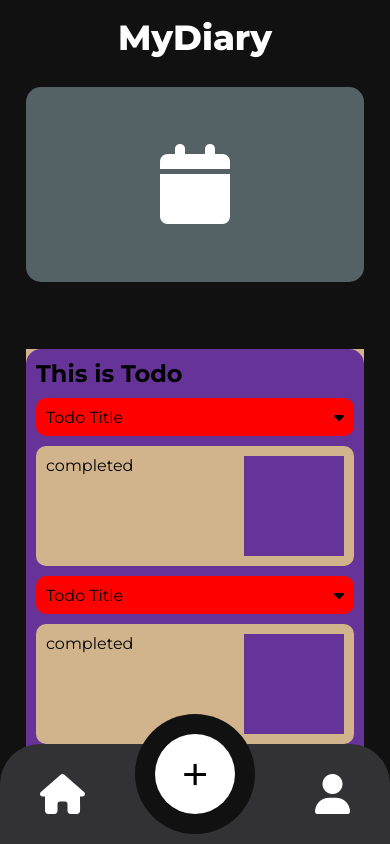
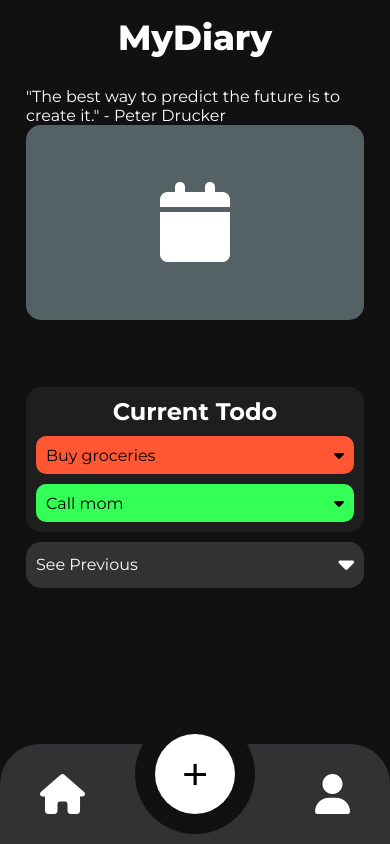
Before and after one commit to Harshit7048/Dairy, a React (Vite) app: page / in a window 390 px wide. Built offline with nearby package versions, Linux system fonts and the light colour scheme; grey boxes are pictures that could not be loaded; a web font is replaced by a local one.

Commit message:
todo updated

```diff
--- a/src/App.tsx
+++ b/src/App.tsx
@@ -11,12 +11,14 @@ import { Route } from 'react-router-dom'
 import FullDairyPage from './Pages/FullDairyPage'
 import AddTodo from './Components/AddTodo'
 import UserLogin from './Components/UserLogin'
+import UserBaseContextProvider from './Context/UserBaseContextProvider'
 
 function App() {
 
 
   return (
     <>
+      <UserBaseContextProvider>
         <LibraryContextProvider>
 
           <div className='app-main'>
@@ -35,6 +37,9 @@ function App() {
           </div>
         </LibraryContextProvider>
 
+      </UserBaseContextProvider>
+
+
 
 
 
--- /dev/null
+++ b/src/Assets/userBase.ts
@@ -0,0 +1,45 @@
+import type { UserBase } from "../Context/types";
+
+const userBaseData: UserBase[] = [
+    {
+        userId: 1,
+        name: "Harshit Bhardwaj",
+        email: "hello1@gmail.com",
+        password: "password123",
+        diaries: [
+            {
+                date: "2023-11-25",
+                title: "My First Diary Entry",
+                content:
+                    "Today was a great day! I went to the park and enjoyed the sunshine.",
+                main_img:
+                    "https://artmarketmag.com/wp-content/uploads/2025/03/Cran-Montana-100-x-100-cm.jpg ",
+            },
+            {
+                date: "2023-11-26",
+                title: "A Rainy Day",
+                content: "It rained all day today. I stayed indoors and read a book.",
+                main_img:
+                    "https://artmarketmag.com/wp-content/uploads/2025/03/Cran-Montana-100-x-100-cm.jpg",
+            },
+        ],
+        todos: [
+            {
+                date: "2023-11-27",
+                title: "Buy groceries",
+                color: "#FF5733",
+                status: "completed",
+                img: "https://img.freepik.com/free-photo/closeup-shot-beautiful-butterfly-with-interesting-textures-orange-petaled-flower_181624-7640.jpg?semt=ais_hybrid&w=740&q=80"
+            },
+            {
+                date: "2023-11-28",
+                title: "Call mom",
+                color: "#33FF57",
+                status: "completed",
+                img: "https://img.freepik.com/free-photo/closeup-shot-beautiful-butterfly-with-interesting-textures-orange-petaled-flower_181624-7640.jpg?semt=ais_hybrid&w=740&q=80"
+            },
+        ],
+    },
+];
+
+export default userBaseData;
--- a/src/Components/AddTodo.tsx
+++ b/src/Components/AddTodo.tsx
@@ -1,8 +1,34 @@
-
-
+import React from "react"
+import type { Todo, UserBase } from "../Context/types"
+import UserBaseContext from "../Context/UserBaseContext"
 
 export default function AddTodo() {
+    const [todoTitle, setTodoTitle] = React.useState<string>("");
+    const [todoDate, setTodoDate] = React.useState<string>("")
+    const [todoColor, setTodoColor] = React.useState<string>("#000000")
 
+    const userBaseContext = React.useContext<UserBase | null>(UserBaseContext);
+    if (!userBaseContext) return null;
+
+    const handleSubmit = (e: React.FormEvent) => {
+        e.preventDefault();
+
+        console.log("Todo Title:", todoTitle);
+        console.log("Todo Date:", todoDate);
+        console.log("Todo Color:", todoColor);
+
+        const newTodo: Todo = {
+            title: todoTitle,
+            date: todoDate,
+            color: todoColor
+        }
+        if (!userBaseContext.todos) {
+            return
+        }
+        userBaseContext.todos.push(newTodo);
+        console.log("Updated Todos:", userBaseContext.todos);
+
+    }
 
 
 
@@ -12,16 +38,18 @@ export default function AddTodo() {
         <div className="todo-form">
             <div className="todo-input-box">
                 <label htmlFor="todo_title">Title</label>
-                <input type="text" name="todo_title" />
+                <input type="text" name="todo_title" onChange={(e) => setTodoTitle(e.target.value)} />
             </div>
             <div className="todo-input-box">
                 <label htmlFor="todo_date">Date</label>
-                <input type="date" name="todo_title" />
+                <input type="date" name="todo_title" onChange={(e) => setTodoDate(e.target.value)} />
             </div>
             <div className="todo-input-box">
                 <label htmlFor="todo_color">Colour</label>
-                <input type="color" name="todo_title" />
+                <input type="color" name="todo_title" onChange={(e) => setTodoColor(e.target.value)} />
             </div>
+
+            <button onClick={(e) => handleSubmit(e)} className="todo-add-btn">Add Todo</button>
 
         </div>
 
--- /dev/null
+++ b/src/Components/Quotes.tsx
@@ -0,0 +1,29 @@
+import React, { useEffect } from "react";
+
+
+
+
+
+
+
+
+
+export default function Quotes() {
+
+    const [quote, setQuote] = React.useState<string>("");
+
+    useEffect(() => {
+        console.log("Quotes Component Mounted");
+        // fetch(" https://goquotes-api.herokuapp.com/api/v1/random?count=1").then(res => res.json()).then(dataFinal => {
+        //     console.log(dataFinal);
+        // }).catch(err => {
+        //     console.log(err)
+        // })
+
+
+    }, [])
+
+    return <div className="quotes">
+        "The best way to predict the future is to create it." - Peter Drucker
+    </div>;
+}
--- a/src/Components/Todo.tsx
+++ b/src/Components/Todo.tsx
@@ -1,50 +1,48 @@
+import { useContext, useEffect } from "react"
+import UserBaseContext from "../Context/UserBaseContext";
+
+
 export default function Todo() {
+    const userBaseContext = useContext(UserBaseContext);
+    const todos = userBaseContext?.todos || [];
+
+    useEffect(() => {
+        console.log("Todo Component Mounted");
+        console.log("User Base Context:", userBaseContext);
+    }, [userBaseContext]);
+
+
     return (
         <div className="todo-dairy">
-            <h2>This is Todo</h2>
+            <h2>Current Todo</h2>
+
+
+
+
             <div>
-                <ul>
 
-                    <li className="main-todo">
-                        <span>Todo Title</span>
-                        <span  ><i className="fa-solid fa-caret-down"></i></span>
+                {todos.length === 0 ? <p>No todos available.</p> : todos.map((todo, index) => (
+                    <div key={index}>
+                        <li className="main-todo" style={{ background: todo.color }}>
+                            <span>{todo.title}</span>
+                            <span  ><i className="fa-solid fa-caret-down"></i></span>
 
-                    </li>
-                    <div className="todo-status">
-                        <div className="todo-final-status">
-                            completed
-                        </div>
-                        <div className="todo-img-box"></div>
+                        </li>
+                        {/* <div className="todo-status">
+                            <div className="todo-final-status">
+                                {todo.status}
+                            </div>
+                            <div className="todo-img-box">
+                                <img src={todo.img} alt="" />
+                            </div>
 
+                        </div> */}
                     </div>
+                ))}
 
-                    <li className="main-todo">
-                        <span>Todo Title</span>
-                        <span  ><i className="fa-solid fa-caret-down"></i></span>
+            </div>
 
-                    </li>
-                    <div className="todo-status">
-                        <div className="todo-final-status">
-                            completed
-                        </div>
-                        <div className="todo-img-box"></div>
+        </div>
 
-                    </div>
-
-                    <li className="main-todo">
-                        <span>Todo Title</span>
-                        <span  ><i className="fa-solid fa-caret-down"></i></span>
-
-                    </li>
-                    <div className="todo-status">
-                        <div className="todo-final-status">
-                            completed
-                        </div>
-                        <div className="todo-img-box"></div>
-
-                    </div>
-                </ul>
-            </div>
-        </div>
     )
 }
--- /dev/null
+++ b/src/Context/UserBaseContext.tsx
@@ -0,0 +1,6 @@
+import React, { createContext } from "react";
+import type { UserBase } from "./types";
+
+const UserBaseContext = createContext<UserBase | null>(null);
+
+export default UserBaseContext;
--- /dev/null
+++ b/src/Context/types.ts
@@ -0,0 +1,23 @@
+export interface Diary {
+    date: string;
+    title: string;
+    content: string;
+    main_img?: string;
+}
+
+export interface Todo {
+    date: string;
+    title: string;
+    color: string;
+    status: string;
+    img: string;
+}
+
+export interface UserBase {
+    userId: number;
+    name: string;
+    email: string;
+    password: string;
+    diaries: Diary[];
+    todos?: Todo[];
+}
--- a/src/Pages/Home.tsx
+++ b/src/Pages/Home.tsx
@@ -3,6 +3,7 @@ import { LibraryContext } from "../Context/LibraryContext"
 import DairyData from "../Assets/BaseData.js"
 import DayOverview from "../Components/DayOverview.js"
 import Todo from "../Components/Todo.js"
+import Quotes from "../Components/Quotes.js"
 
 
 export default function Home() {
@@ -11,9 +12,9 @@ export default function Home() {
 
     useEffect(() => {
         console.log("Home Component Mounted");
-        console.log(data);
+
         setDataSet(DairyData);
-        console.log(data);
+
 
 
     }, [data])
@@ -22,6 +23,7 @@ export default function Home() {
 
     return <div className="home">
         <h1></h1>
+        <Quotes />
         <div className="overall-info">
             <span><i className="fa-solid fa-calendar"></i></span>
         </div>
--- a/src/index.css
+++ b/src/index.css
@@ -101,9 +101,9 @@
         font-size: 25px;
     }
 
-    .current-day-info {
+    /* .current-day-info {
         background-color: tan;
-    }
+    } */
 
     /* Logo */
     .logo {
@@ -250,6 +250,7 @@
         align-items: center;
         justify-content: center;
         font-weight: 600;
+        cursor: pointer;
 
     }
 
@@ -330,16 +331,21 @@
     }
 
     .todo-dairy {
-        background-color: rebeccapurple;
+        background-color: rgb(30, 30, 31);
         margin-top: 20%;
         border-radius: 15px;
         padding: 10px;
     }
 
+    .todo-dairy h2 {
+        text-align: center;
+        color: white;
+    }
+
     .main-todo {
         list-style: none;
         height: 4.5vh;
-        background: red;
+        background: rgb(241, 198, 198);
         display: block;
         margin-top: 10px;
         border-radius: 10px;
@@ -354,7 +360,7 @@
     .todo-status {
         min-height: 10vh;
         height: fit-content;
-        background-color: tan;
+        background-color: rgb(255, 255, 255);
         color: black;
         border-radius: 10px;
         margin-top: 10px;
@@ -368,6 +374,29 @@
         height: 100px;
         width: 100px;
         background-color: rebeccapurple;
+    }
+
+    .todo-img-box img {
+        height: 100%;
+        width: 100%;
+        border-radius: 10px;
+        object-fit: cover;
+    }
+
+    .todo-add-btn {
+        padding: 10px 20px;
+        border-radius: 10px;
+        border: none;
+        outline: none;
+        background-color: rgb(176, 197, 239);
+        font-weight: 600;
+        cursor: pointer;
+        margin: auto;
+        margin-top: 20px;
+        width: 90%;
+        height: 50px;
+        display: block;
+        cursor: pointer;
     }
 
     /* Add todo */
@@ -473,6 +502,10 @@
         cursor: pointer;
     }
 
+    .quotes {
+        color: white;
+    }
+
 
 
 }
--- a/src/main.tsx
+++ b/src/main.tsx
@@ -4,11 +4,14 @@ import './index.css'
 import { BrowserRouter } from 'react-router-dom'
 import App from './App.tsx'
 
+
 createRoot(document.getElementById('root')!).render(
   <StrictMode>
     <BrowserRouter>
 
+
       <App />
+
     </BrowserRouter>
   </StrictMode>,
 )
```
Also changed, not shown: src/Context/UserBaseContextProvider.tsx (added, +25 -0 lines), src/Context/UserContext.tsx (+23 -29 lines). Lines whose indentation alone changed are shown as unchanged.
